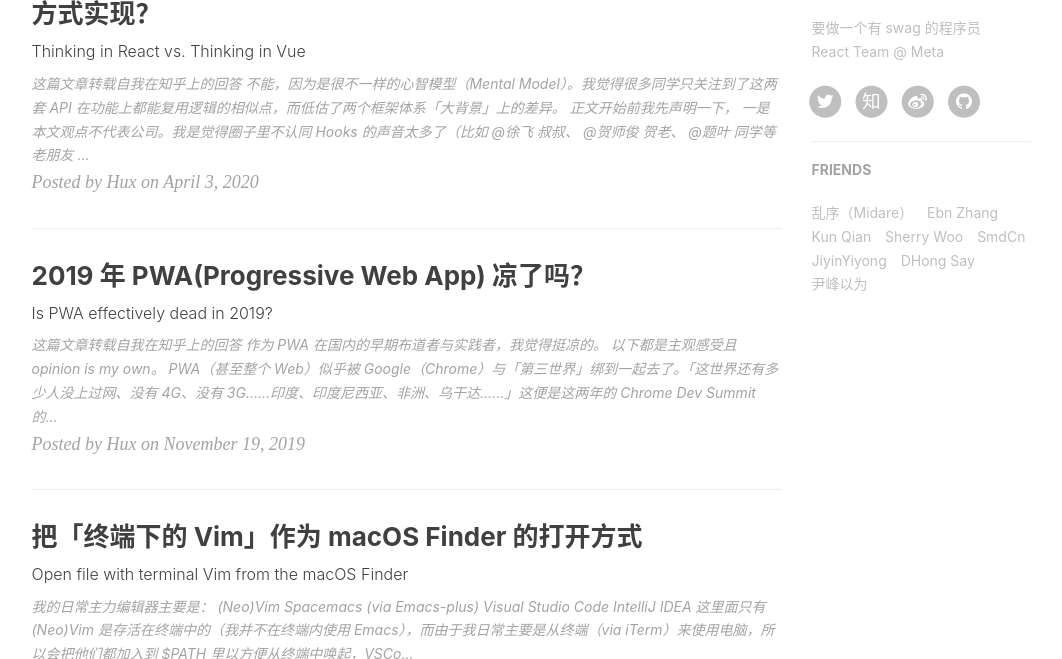
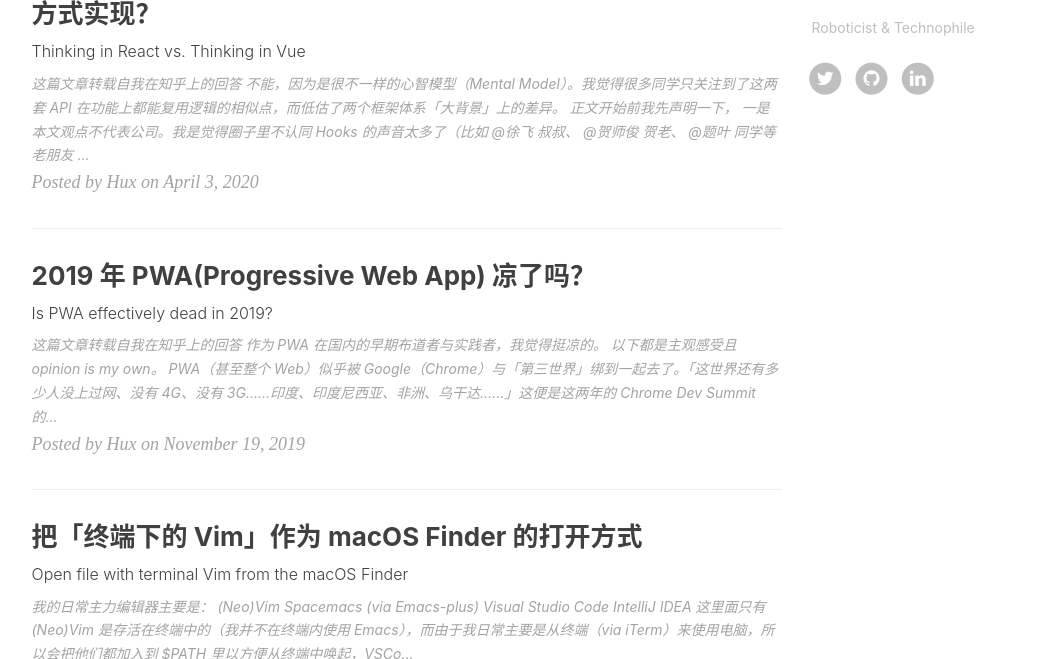
Before and after one commit to prasun2712/blogs, a Jekyll site: the page built from index.html, in a window 1280 px wide and 900 px high, scrolled down 789 px, cut to the strip 241-900 px from the top of the window. Shown: the whole strip, without its empty margins (136-1198 px from the left). Built offline with Jekyll 4.4.1, drawn with Linux system fonts in a browser that asks for light colours; nearby versions of some CDN libraries; the list of posts is cut into pages by our own code; comment, search, counter and statistics services are not loaded; some of the changed lines change nothing that is shown.

Commit message:
Updated config file for my blog.

```diff
--- a/_config.yml
+++ b/_config.yml
@@ -13,12 +13,12 @@
 
 # SNS settings
 RSS: false
-weibo_username: huxpro
-zhihu_username: huxpro
-github_username: huxpro
-twitter_username: huxpro
+# weibo_username: huxpro
+# zhihu_username: huxpro
+github_username: prasun2712
+twitter_username: prasun2712
 #facebook_username:  huxpro
-#linkedin_username:  firstname-lastname-idxxxx
+linkedin_username:  prasun2712
 
 # Build settings
 # from 2016, 'pygments' is unsupported on GitHub Pages. Use 'rouge' for highlighting instead.
@@ -74,7 +74,7 @@
 
 # Sidebar settings
 sidebar: true # whether or not using Sidebar.
-sidebar-about-description: "要做一个有 swag 的程序员 <br> React Team @ Meta"
+sidebar-about-description: "Roboticist & Technophile"
 sidebar-avatar: https://github.com/Huxpro.png # use absolute URL, seeing it's used in both `/` and `/about/`
 
 # Featured Tags
@@ -89,14 +89,14 @@
 page-mathjax: false
 
 # Friends
-friends:
-  [
-    { title: "乱序（Midare）", href: "http://mida.re/" },
-    { title: "Ebn Zhang", href: "https://ebnbin.dev/" },
-    { title: "Kun Qian", href: "http://kunq.me" },
-    { title: "Sherry Woo", href: "https://sherrywoo.me/" },
-    { title: "SmdCn", href: "http://blog.smdcn.net" },
-    { title: "JiyinYiyong", href: "http://tiye.me/" },
-    { title: "DHong Say", href: "http://dhong.co" },
-    { title: "尹峰以为", href: "http://ingf.github.io/" },
-  ]
+# friends:
+#   [
+#     { title: "乱序（Midare）", href: "http://mida.re/" },
+#     { title: "Ebn Zhang", href: "https://ebnbin.dev/" },
+#     { title: "Kun Qian", href: "http://kunq.me" },
+#     { title: "Sherry Woo", href: "https://sherrywoo.me/" },
+#     { title: "SmdCn", href: "http://blog.smdcn.net" },
+#     { title: "JiyinYiyong", href: "http://tiye.me/" },
+#     { title: "DHong Say", href: "http://dhong.co" },
+#     { title: "尹峰以为", href: "http://ingf.github.io/" },
+#   ]
```
